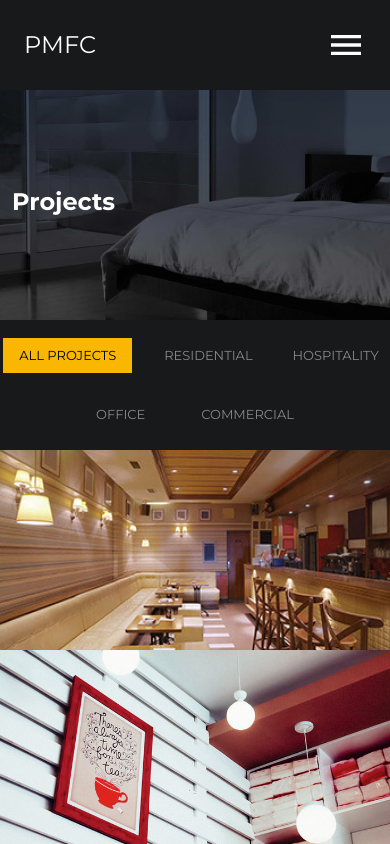
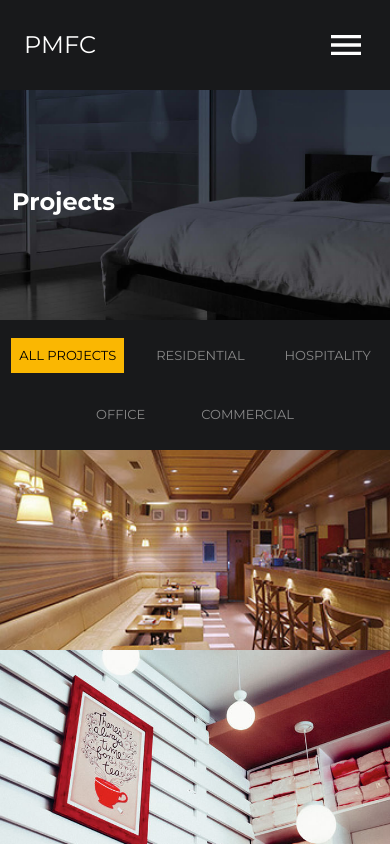
Before and after one commit to spanzyteo/furniture-cart, a Next.js app: page /projects in a window 390 px wide. Shown: the top 844 px of the page. Built offline with nearby package versions, Linux system fonts and the light colour scheme.

Commit message:
recent modification

```diff
--- a/app/(main)/projects/page.tsx
+++ b/app/(main)/projects/page.tsx
@@ -30,7 +30,7 @@ const Project = () => {
   const buttonClass = (section: string) => {
     return ` ${
       activeSection === section
-        ? 'bg-[#fab702] p-[0.5rem] sm:p-[0.5rem] sm:px-[1rem] px-[1rem] text-[#000000] uppercase'
+        ? 'bg-[#fab702] sm:p-[0.5rem] sm:px-[1rem] px-[0.5rem] text-[#000000] uppercase'
         : 'hover:bg-black p-[0.5rem] sm:p-[0.5rem] sm:px-[1rem] text-[#888888] uppercase'
     }`
   }
```
